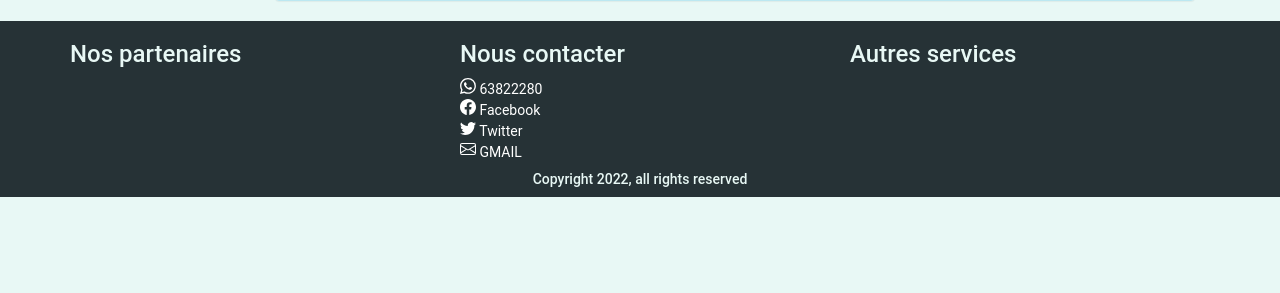
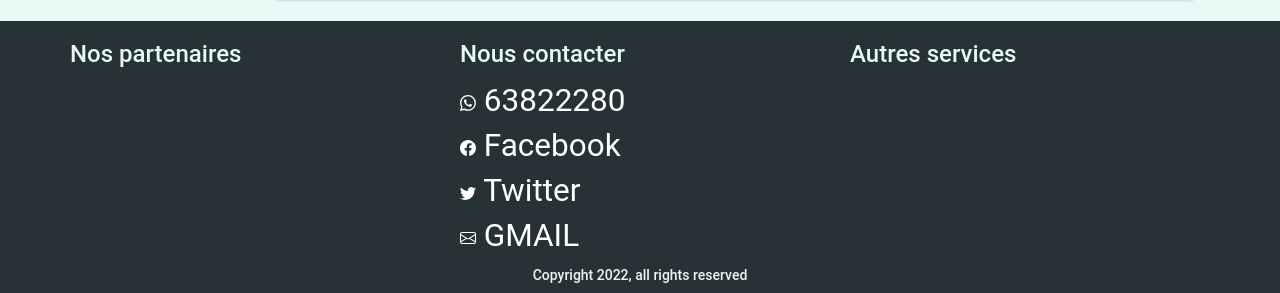
Before and after one commit to Roos21/markit-td, a Django app: page / in a window 1280 px wide. Shown: the part 1329-1622 px from the top of the page. Before the commit the page ends 1526 px from the top, so only its background shows below. Run offline with Django 3.2, Linux system fonts and the light colour scheme; data comes from the database, SQL or seed files in the repository; data that the repository does not hold is empty; some libraries are stand-ins or nearby versions.

Commit message:
footer edit

```diff
--- a/accueil/static/css/mk_css.css
+++ b/accueil/static/css/mk_css.css
@@ -1,4 +1,6 @@
-
+#footer {
+    font-size: 1.5em;
+}
 .modal-header {
     display: flex;
     flex:space-between;
--- a/accueil/templates/index.html
+++ b/accueil/templates/index.html
@@ -210,7 +210,7 @@
                         <h4 class="fs-6">{{partenaire.designation}}</h4>
                     {% endfor %}
                 </div>
-                <div class="col-lg-4 col-md-4 col-xs-12 col-sm-12 fw-5">
+                <div class="col-lg-4 col-md-4 col-xs-12 col-sm-12" id="footer">
                     <h3>Nous contacter</h3>
                         <a href="tel:235 63 82 22 80" style="color: white; text-decoration: none;">
                             <svg xmlns="http://www.w3.org/2000/svg" width="16" height="16" fill="currentColor" class="bi bi-whatsapp" viewBox="0 0 16 16">
```
